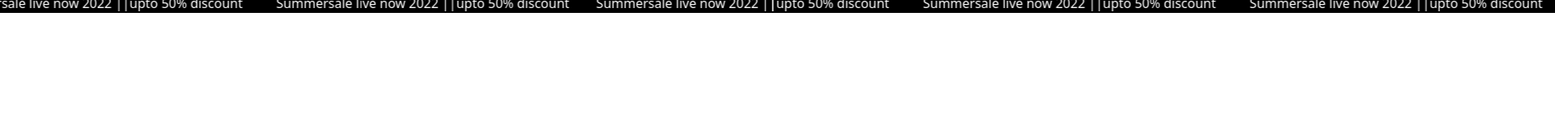
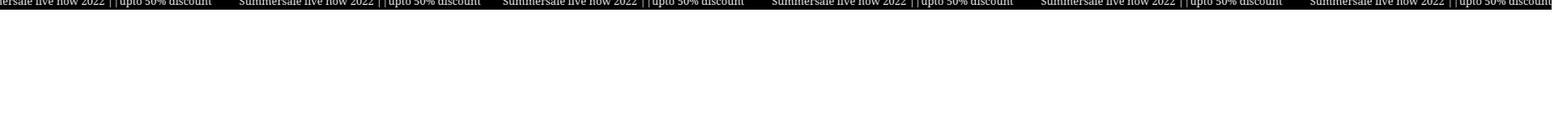
Before and after one commit to Teri11/BEANN, a plain HTML site: page index.html in a window 1280 px wide. Shown: the top 160 px of the page at 81% size, 1920 px wide, since content can reach past the window. Drawn offline with nearby package versions, Linux system fonts and the light colour scheme.

Commit message:
will style the font size of text

```diff
--- a/style.css
+++ b/style.css
@@ -2,11 +2,13 @@
   position: relative;
   width: 100vw;
   max-width: 100%;
-  height: 20px;
+  height: 22px;
   margin-top: -8px;
 }
 .content{
   color: white;
+  font-family: Georgia, 'Times New Roman', Times, serif;
+  font-size: small;
 }
 
 .track {
```
